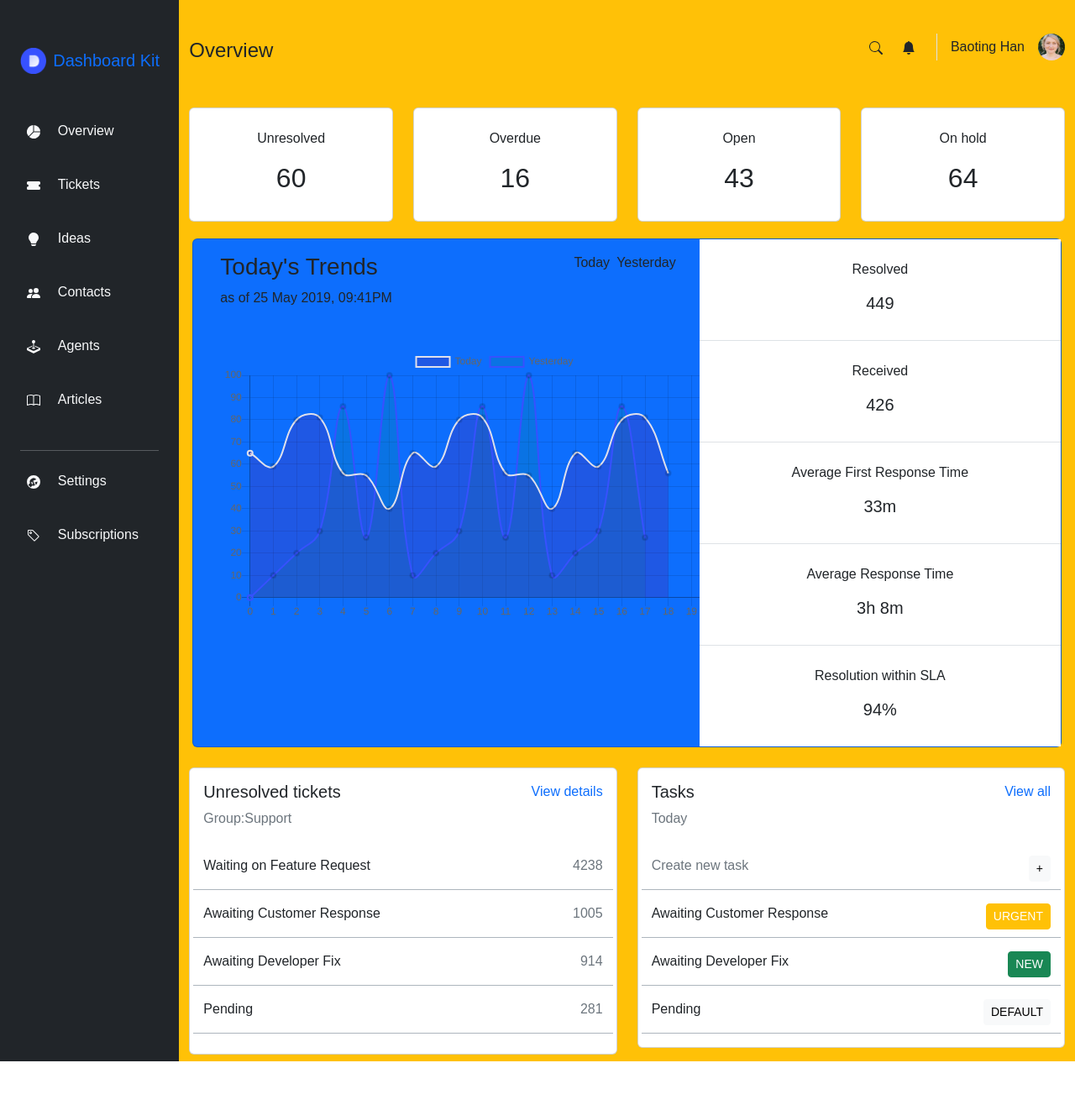
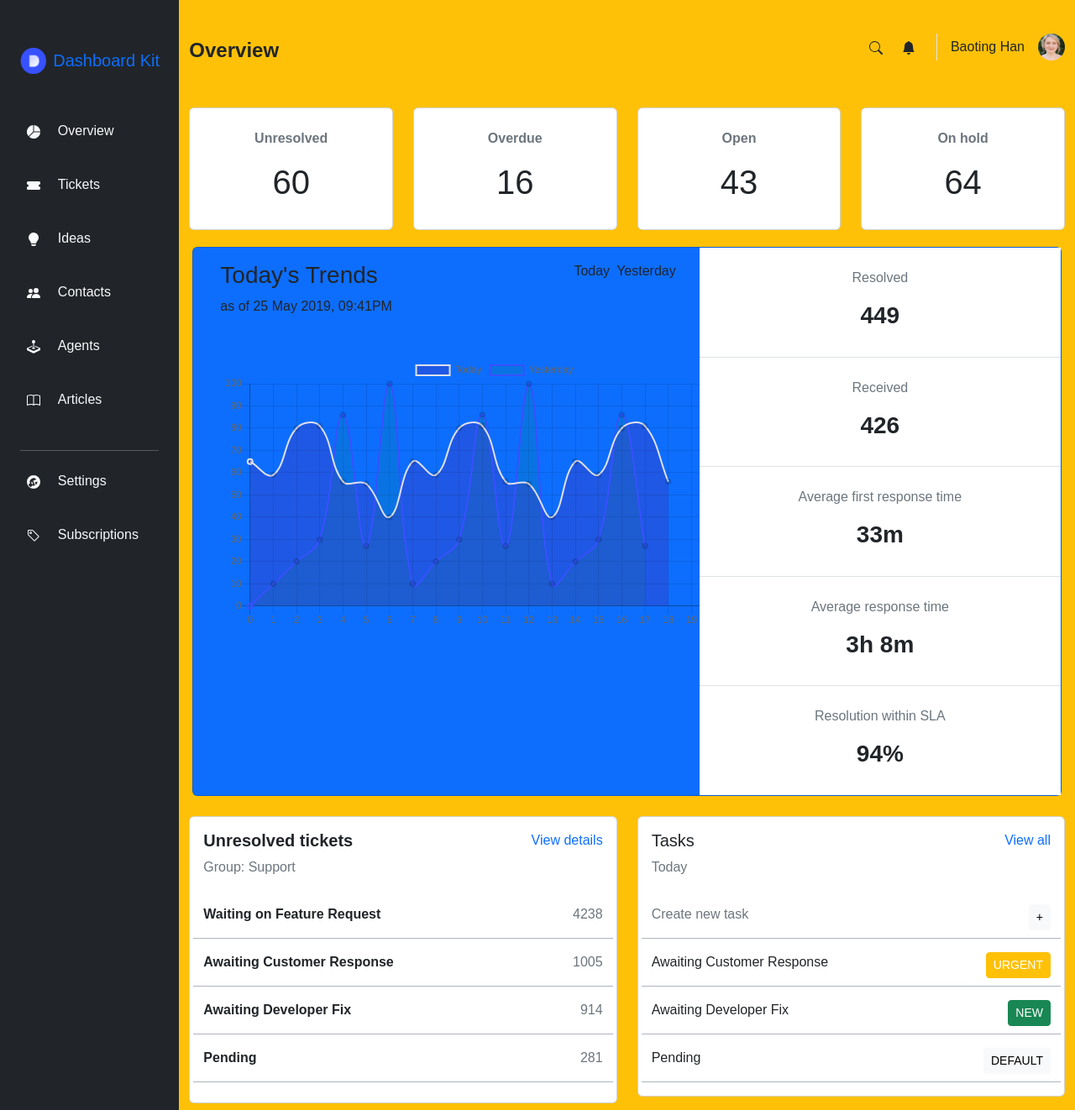
Before and after one commit to evvvvvee/boot, a website: page 320-scss/public/index.html in a window 1280 px wide. Shown: the whole page at 84% size. Before the commit the page ends 1264 px from the top, so only its background shows below. Drawn offline with nearby package versions, Linux system fonts and the light colour scheme; a web font is replaced by a local one.

Commit message:
Font updated, Styles Updated
- Fixed some issues with the fonts, and added in some weights for certain words, started matching colors to the Figma template.

```diff
--- a/320-scss/public/index.html
+++ b/320-scss/public/index.html
@@ -239,7 +239,7 @@
             <div class="col-md-10 bg-warning">
                 <!--Overview Bar-->
                 <header class="d-flex justify-content-between flap-wrap flex-md-nowrap align-items-center pt-3 pb-4 mb-3">
-                    <h2 class="mt-4 fs-4">Overview</h2>
+                    <h2 class="mt-4 fs-4 fw-bold">Overview</h2>
                     <!--Right Side Overview Bar-->
                     <ul class="d-flex align-items-center mt-4">
                         <!--Search & Alerts-->
@@ -291,32 +291,32 @@
                     <!--Resolved Box Column-->
                     <div class="col">
                         <div class="card four h-100 pb-4 pt-4">
-                            <p>Unresolved</p>
-                            <h2>60</h2>
+                            <p class="fw-bold fs-6 text-secondary">Unresolved</p>
+                            <h2 class="fs-1">60</h2>
                         </div>
                     </div>
 
                     <!--Overdue Box Column-->
                     <div class="col">
                         <div class="card four h-100 pb-4 pt-4">
-                            <p>Overdue</p>
-                            <h2>16</h2>
+                            <p class="fw-bold fs-6 text-secondary">Overdue</p>
+                            <h2 class="fs-1">16</h2>
                         </div>
                     </div>
 
                     <!--Open Box Column-->
                     <div class="col">
                         <div class="card four h-100 pb-4 pt-4">
-                            <p>Open</p>
-                            <h2>43</h2>
+                            <p class="fw-bold fs-6 text-secondary">Open</p>
+                            <h2 class="fs-1">43</h2>
                         </div>
                     </div>
 
                     <!--On Hold Box Column-->
                     <div class="col">
                         <div class="card four h-100 pb-4 pt-4">
-                            <p>On hold</p>
-                            <h2>64</h2>
+                            <p class="fw-bold fs-6 text-secondary">On hold</p>
+                            <h2 class="fs-1">64</h2>
                         </div>
                     </div>
                 </div>
@@ -360,32 +360,32 @@
                             <ul class="list-group list-group-flush text-center h-lg-100">
                                 <!--Resolved Info-->
                                 <li class="list-group-item p-4">
-                                    <p>Resolved</p>
-                                    <h5>449</h5>
+                                    <p class="fs-6 text-secondary">Resolved</p>
+                                    <h5 class="fw-bold fs-3">449</h5>
                                 </li>
 
                                 <!--Received Info-->
                                 <li class="list-group-item p-4">
-                                    <p>Received</p>
-                                    <h5>426</h5>
+                                    <p class="fs-6 text-secondary">Received</p>
+                                    <h5 class="fw-bold fs-3">426</h5>
                                 </li>
 
                                 <!--Average First Response Info-->
                                 <li class="list-group-item p-4">
-                                    <p>Average First Response Time</p>
-                                    <h5>33m</h5>
+                                    <p class="fs-6 text-secondary">Average first response time</p>
+                                    <h5 class="fw-bold fs-3">33m</h5>
                                 </li>
 
                                 <!--Average Response Info-->
                                 <li class="list-group-item p-4">
-                                    <p>Average Response Time</p>
-                                    <h5>3h 8m</h5>
+                                    <p class="fs-6 text-secondary">Average response time</p>
+                                    <h5 class="fw-bold fs-3">3h 8m</h5>
                                 </li>
 
                                 <!--Resolution Info-->
                                 <li class="list-group-item p-4">
-                                    <p>Resolution within SLA</p>
-                                    <h5>94%</h5>
+                                    <p class="fs-6 text-secondary">Resolution within SLA</p>
+                                    <h5 class="fw-bold fs-3">94%</h5>
                                 </li>
                             </ul>
                         </div>
@@ -403,8 +403,8 @@
                             <div class="row">
                                 <!--Title & Subtitle Column-->
                                 <div class="col-8">
-                                    <h5>Unresolved tickets</h5>
-                                    <p class="text-secondary">Group:Support</p>
+                                    <h5 class="fw-bold">Unresolved tickets</h5>
+                                    <p class="text-secondary">Group: Support</p>
                                 </div>
                                 <!--View Details Column-->
                                 <div class="col-4 text-end">
@@ -420,7 +420,7 @@
                             <div class="row border-bottom border-dark-subtle pt-3">
                                 <!--Title-->
                                 <div class="col-9 lh-base">
-                                    <p>Waiting on Feature Request</p>
+                                    <p class="fw-bold">Waiting on Feature Request</p>
                                 </div>
                                 <!--Number-->
                                 <div class="col-3 text-end lh-base">
@@ -432,7 +432,7 @@
                             <div class="row border-bottom border-dark-subtle pt-3">
                                 <!--Title-->
                                 <div class="col-9 lh-base">
-                                    <p>Awaiting Customer Response</p>
+                                    <p class="fw-bold">Awaiting Customer Response</p>
                                 </div>
                                 <!--Number-->
                                 <div class="col-3 text-end lh-base">
@@ -444,7 +444,7 @@
                             <div class="row border-bottom border-dark-subtle pt-3">
                                 <!--Title-->
                                 <div class="col-9 lh-base">
-                                    <p>Awaiting Developer Fix</p>
+                                    <p class="fw-bold">Awaiting Developer Fix</p>
                                 </div>
                                 <!--Number-->
                                 <div class="col-3 text-end lh-base">
@@ -456,7 +456,7 @@
                             <div class="row border-bottom border-dark-subtle pt-3">
                                 <!--Title-->
                                 <div class="col-9 lh-base">
-                                    <p>Pending</p>
+                                    <p class="fw-bold">Pending</p>
                                 </div>
                                 <!--Number-->
                                 <div class="col-3 text-end lh-base">
@@ -499,6 +499,7 @@
                             </div>
 
                             <!--2nd Row: Customer Response-->
+
                             <div class="row border-bottom border-dark-subtle pt-3">
                                 <div class="col-9 lh-base">
                                     <p>Awaiting Customer Response</p>
--- a/320-scss/src/scss/bootstraps.scss
+++ b/320-scss/src/scss/bootstraps.scss
@@ -3,7 +3,7 @@
 @import url("https://use.typekit.net/ejr0hrj.css");
 
 //If any default variables need to be overridden, it needs to be added below.
-$font-family-base: "muli-text", sans-serif;
+$font-family-base: "muli", sans-serif;
 
 
 
```
Also changed, not shown: 320-scss/public/assets/css/bootstraps.css.
